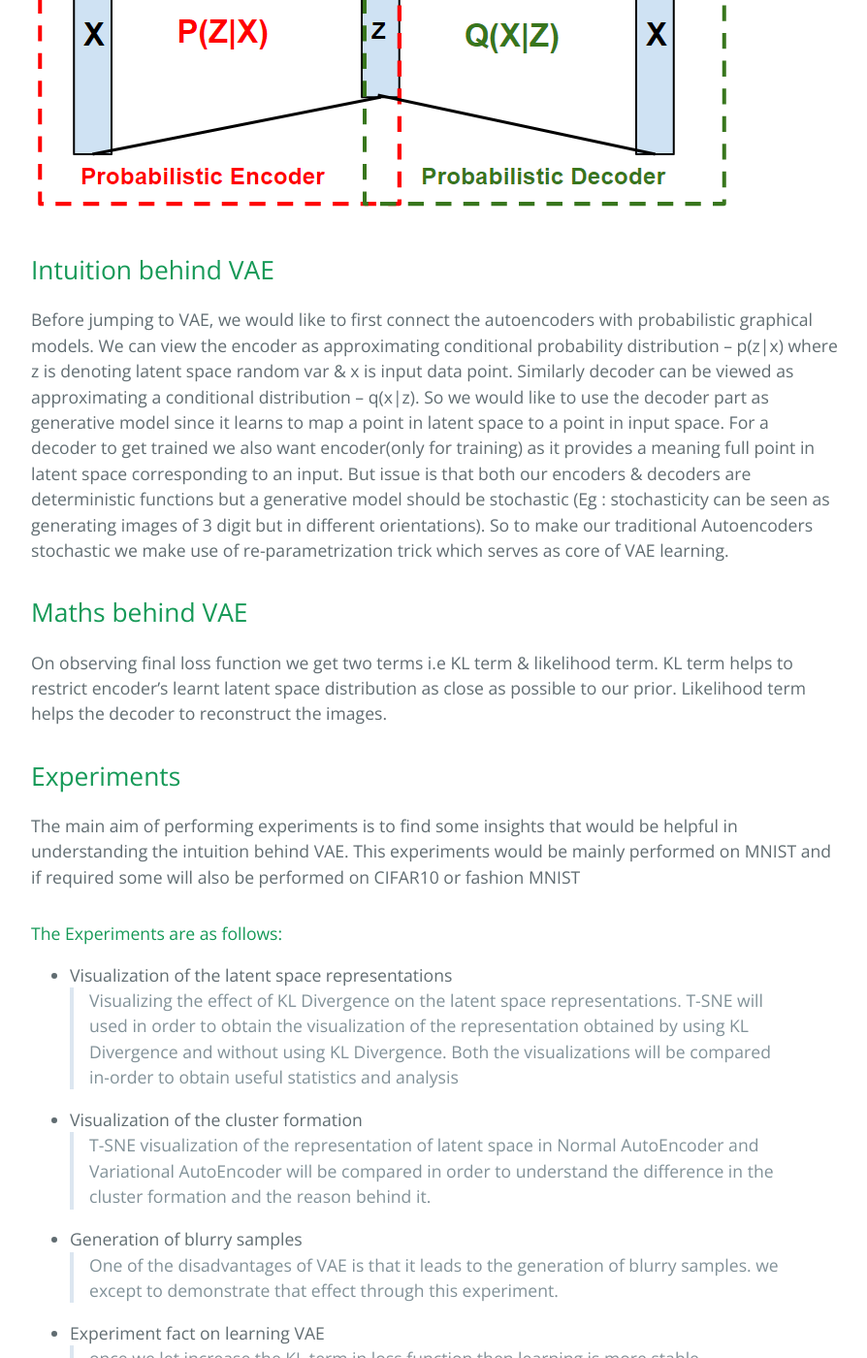
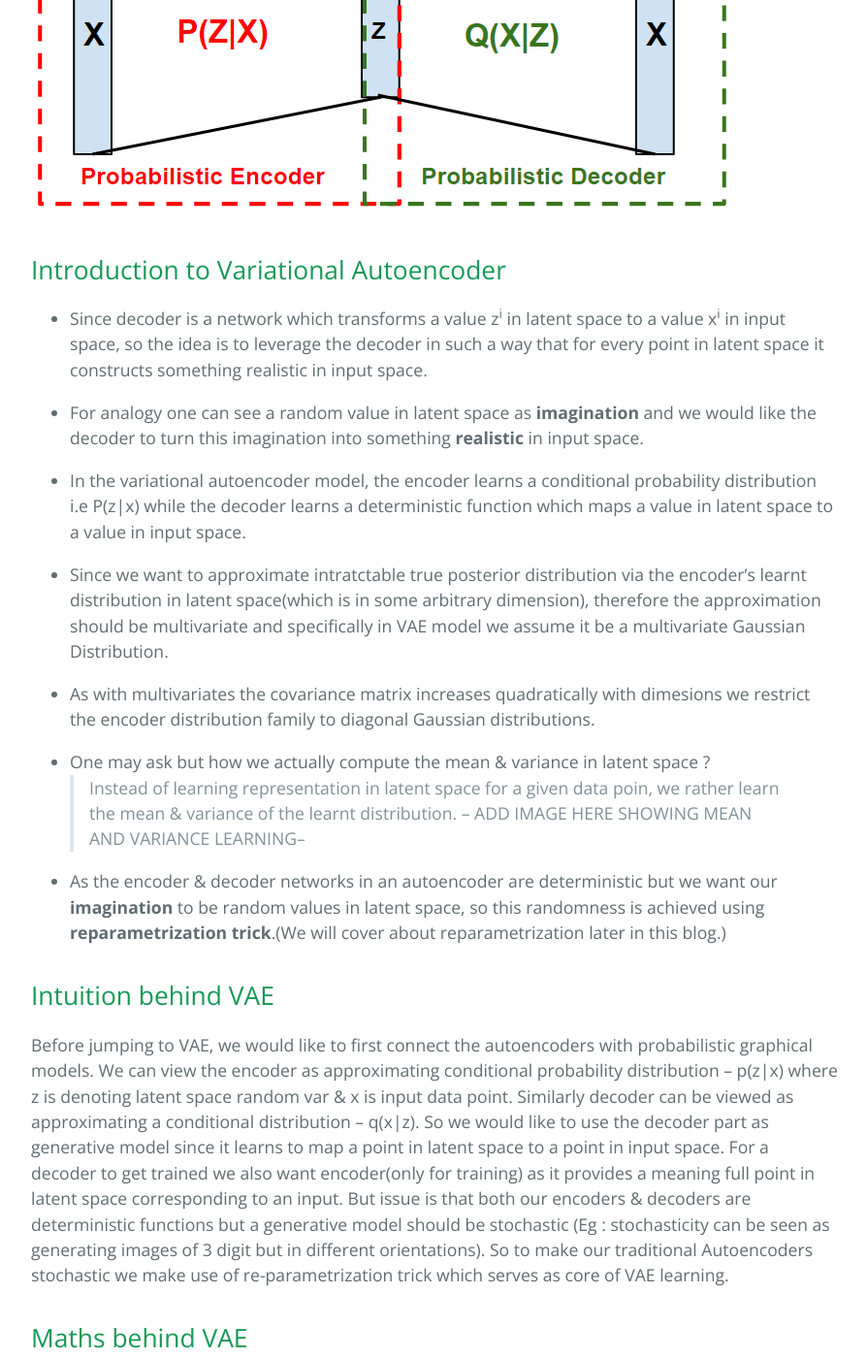
Before and after one commit to sujit-rai/tutorial-vae.github.io, a Jekyll site: the page built from index.md, in a window 1280 px wide and 1400 px high, scrolled down 4979 px. Shown: the whole window at 97% size, without its empty margins (192-1086 px from the left). Built offline with Jekyll 4.4.1, drawn with Linux system fonts in a browser that asks for light colours.

Commit message:
started with intro to VAE

```diff
--- a/index.md
+++ b/index.md
@@ -126,6 +126,24 @@ This is a preliminary report about the tutorial on Variational AutoEncoder. This
 
 ![alt text](images/prob_encoder.png)
 
+## Introduction to Variational Autoencoder
+
+- Since decoder is a network which transforms a value z<sup>i</sup> in latent space to a value x<sup>i</sup> in input space, so the idea is to leverage the decoder in such a way that for every point in latent space it constructs something realistic in input space.
+
+- For analogy one can see a random value in latent space as **imagination** and we would like the decoder to turn this imagination into something **realistic** in input space.
+
+- In the variational autoencoder model, the encoder learns a conditional probability distribution i.e P(z\|x) while the decoder learns a deterministic function which maps a value in latent space to a value in input space.
+
+- Since we want to approximate intratctable true posterior distribution via the encoder's learnt distribution in latent space(which is in some arbitrary dimension), therefore the approximation should be multivariate and specifically in VAE model we assume it be a multivariate Gaussian Distribution.
+
+- As with multivariates the covariance matrix increases quadratically with dimesions we restrict the encoder distribution family to diagonal Gaussian distributions.
+
+- One may ask but how we actually compute the mean & variance in latent space ?
+	> Instead of learning representation in latent space for a given data poin, we rather learn the mean & variance of the learnt distribution.
+	-- ADD IMAGE HERE SHOWING MEAN AND VARIANCE LEARNING--
+
+- As the encoder & decoder networks in an autoencoder are deterministic but we want our **imagination** to be random values in latent space, so this randomness is achieved using **reparametrization trick**.(We will cover about reparametrization later in this blog.)
+
 ## Intuition behind VAE
 
 Before jumping to VAE, we would like to first connect the autoencoders with probabilistic graphical models. We can view the encoder as approximating conditional probability distribution -- p(z\|x) where z is denoting latent space random var & x is input data point. Similarly decoder can be viewed as approximating a conditional distribution -- q(x\|z). So we would like to use the decoder part as generative model since it learns to map a point in latent space to a point in input space. For a decoder to get trained we also want encoder(only for training) as it provides a meaning full point in latent space corresponding to an input. But issue is that both our encoders & decoders are deterministic functions but a generative model should be stochastic (Eg : stochasticity can be seen as generating images of 3 digit but in different orientations). So to make our traditional Autoencoders stochastic we make use of re-parametrization trick which serves as core of VAE learning.
```
Also changed, not shown: 1 other file.
